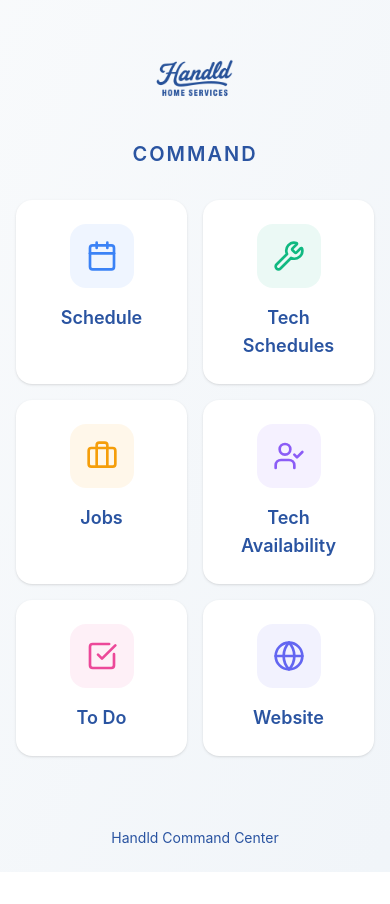
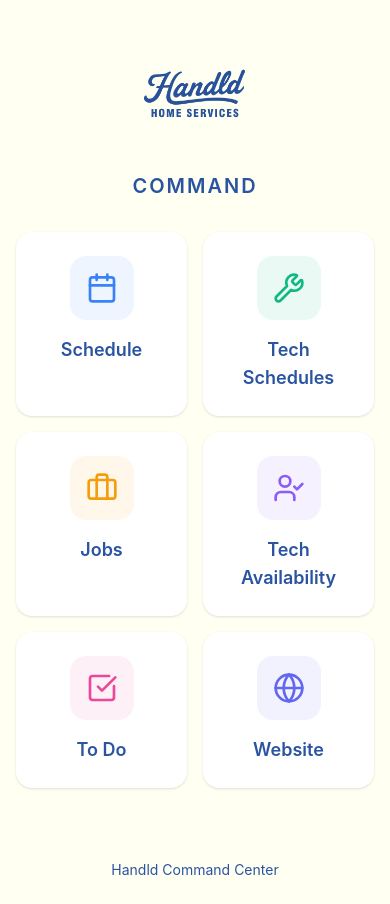
Before and after one commit to handldhome/handld-todo, a Next.js app: page / in a window 390 px wide. Before the commit the page ends 872 px from the top, so only its background shows below. Built offline with nearby package versions, Linux system fonts and the light colour scheme; no server answers.

Commit message:
Command Center: bigger logo, beige background, add key to URLs
- Increased logo size to h-32 (mobile) / h-44 (desktop)
- Changed background to beige (#FFFFF2)
- Added key=alia parameter to all scheduling dashboard URLs

Co-Authored-By: Claude Opus 4.5 <noreply@anthropic.com>

```diff
--- a/app/page.tsx
+++ b/app/page.tsx
@@ -17,25 +17,25 @@ const tools = [
   {
     name: 'Schedule',
     icon: Calendar,
-    href: 'https://schedule.handldhome.com/admin?tab=schedule',
+    href: 'https://schedule.handldhome.com/admin?key=alia&tab=schedule',
     color: '#3B82F6', // blue
   },
   {
     name: 'Tech Schedules',
     icon: Wrench,
-    href: 'https://schedule.handldhome.com/admin?tab=tech-schedules',
+    href: 'https://schedule.handldhome.com/admin?key=alia&tab=tech-schedules',
     color: '#10B981', // green
   },
   {
     name: 'Jobs',
     icon: Briefcase,
-    href: 'https://schedule.handldhome.com/admin?tab=jobs',
+    href: 'https://schedule.handldhome.com/admin?key=alia&tab=jobs',
     color: '#F59E0B', // amber
   },
   {
     name: 'Tech Availability',
     icon: UserCheck,
-    href: 'https://schedule.handldhome.com/admin?tab=availability',
+    href: 'https://schedule.handldhome.com/admin?key=alia&tab=availability',
     color: '#8B5CF6', // purple
   },
   {
@@ -54,13 +54,13 @@ const tools = [
 
 export default function CommandCenter() {
   return (
-    <div className="min-h-screen bg-gradient-to-br from-slate-50 to-slate-100">
+    <div className="min-h-screen" style={{ backgroundColor: '#FFFFF2' }}>
       {/* Header */}
       <header className="py-8 px-4 text-center">
         <img
           src="/logo.png"
           alt="Handld"
-          className="h-24 md:h-32 mx-auto mb-3"
+          className="h-32 md:h-44 mx-auto mb-3"
         />
         <h1 className="text-xl md:text-2xl font-semibold tracking-widest uppercase" style={{ color: NAVY }}>
           Command
```
